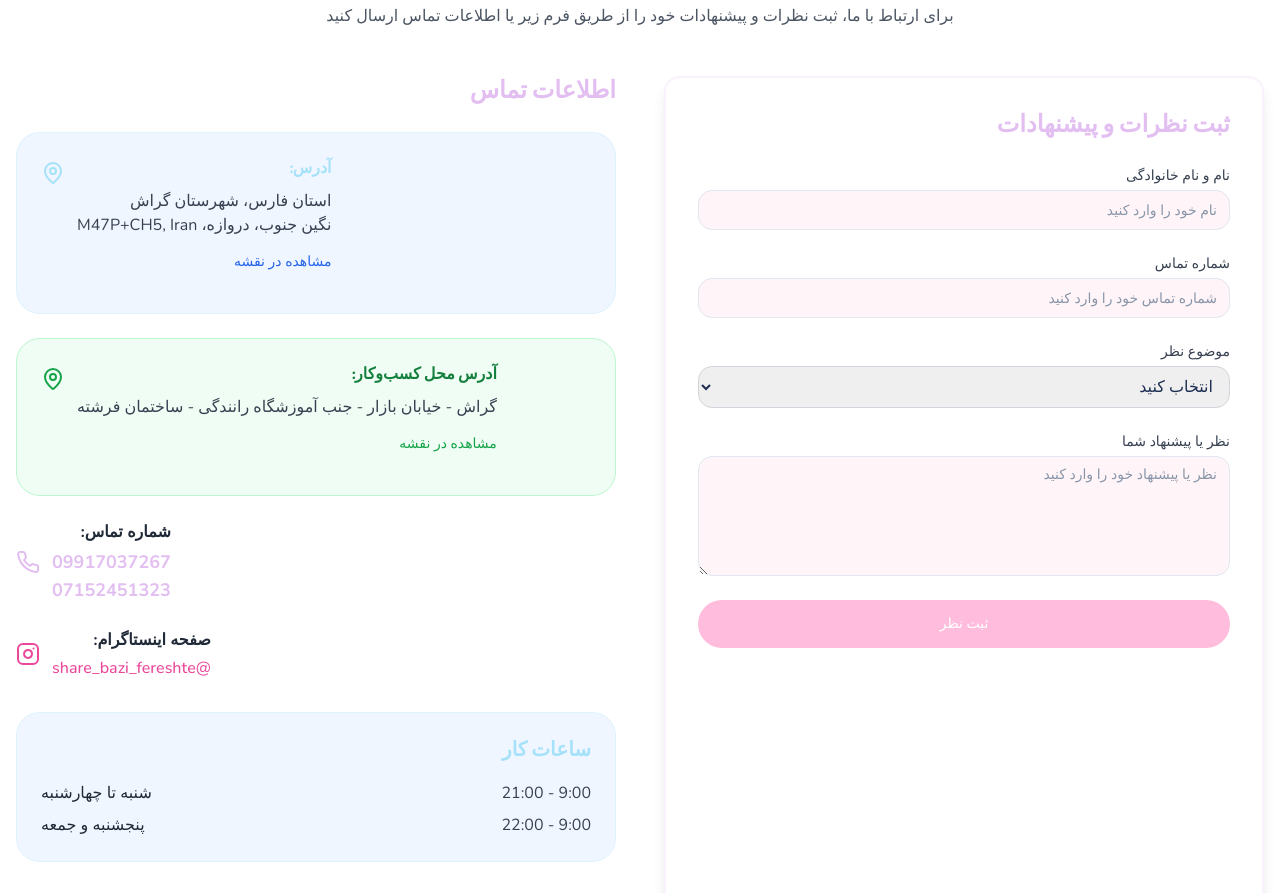
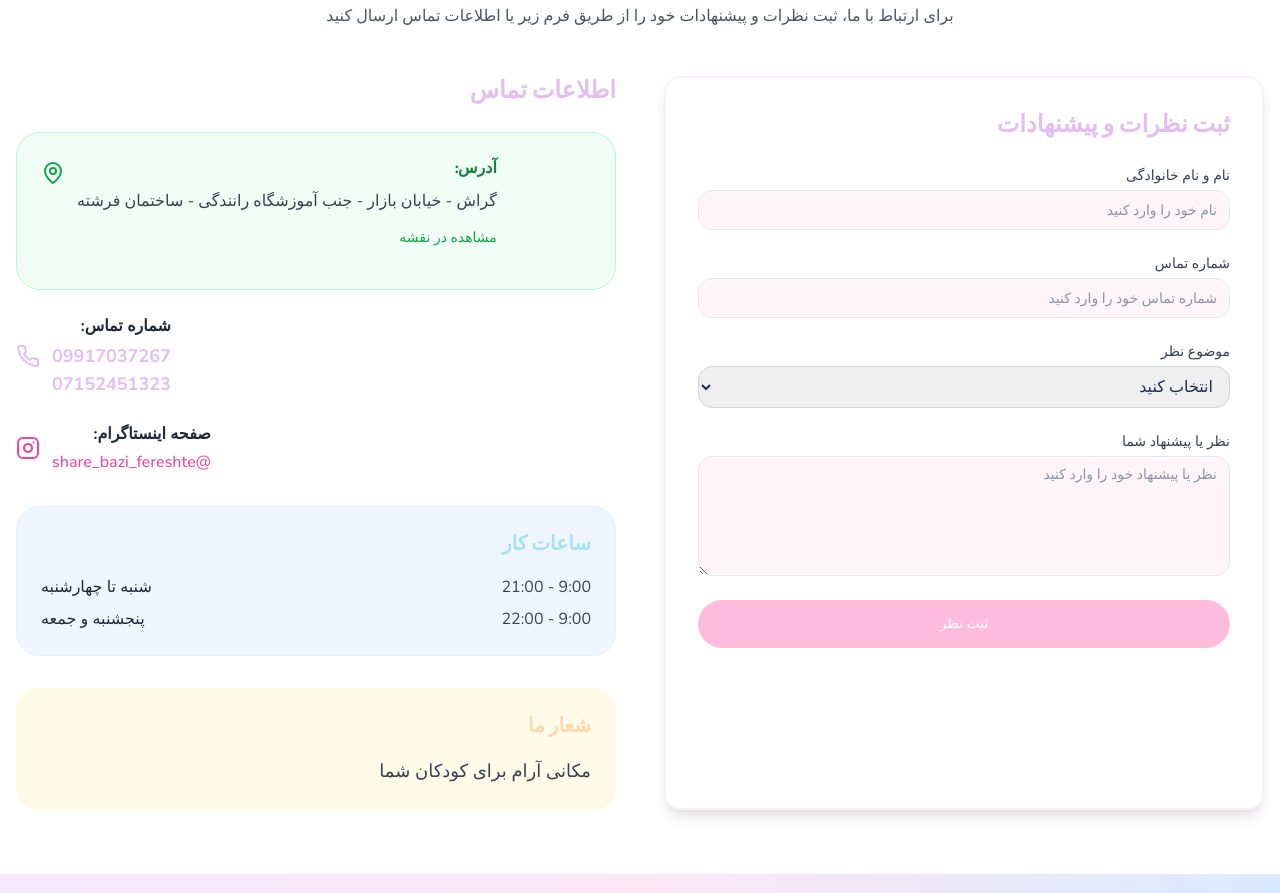
Before and after one commit to iRazavi/fereshteh-fun-world, a React (Vite) app: page / in a window 1280 px wide. Shown: the part 2300-3193 px from the top of the page. Built offline with nearby package versions, Linux system fonts and the light colour scheme.

Commit message:
Refactor: Update contact information
Removed "مشاهده در نقشه" and combined address fields in the contact section. Removed the business address.

```diff
--- a/src/components/Contact.tsx
+++ b/src/components/Contact.tsx
@@ -1,4 +1,3 @@
-
 import React from 'react';
 import { useForm } from 'react-hook-form';
 import { toast } from '@/hooks/use-toast';
@@ -101,31 +100,10 @@ const Contact = () => {
             <div>
               <h3 className="text-2xl font-bold mb-6 text-kid-purple text-right">اطلاعات تماس</h3>
               <div className="space-y-6 text-right">
-                <div className="bg-blue-50 rounded-3xl p-6 border border-kid-blue/20">
-                  <div className="flex items-start justify-end gap-3 mb-4">
-                    <div>
-                      <h4 className="font-bold text-kid-blue mb-2">آدرس:</h4>
-                      <p className="text-gray-700 mb-3">
-                        استان فارس، شهرستان گراش<br/>
-                        نگین جنوب، دروازه، M47P+CH5, Iran
-                      </p>
-                      <a
-                        href="https://maps.google.com/?q=M47P+CH5,Iran"
-                        target="_blank"
-                        rel="noopener noreferrer"
-                        className="text-blue-600 hover:underline text-sm"
-                      >
-                        مشاهده در نقشه
-                      </a>
-                    </div>
-                    <MapPin className="text-kid-blue h-6 w-6 flex-shrink-0 mt-1" />
-                  </div>
-                </div>
-
                 <div className="bg-green-50 rounded-3xl p-6 border border-green-200">
                   <div className="flex items-start justify-end gap-3 mb-4">
                     <div>
-                      <h4 className="font-bold text-green-700 mb-2">آدرس محل کسب‌وکار:</h4>
+                      <h4 className="font-bold text-green-700 mb-2">آدرس:</h4>
                       <p className="text-gray-700 mb-3">
                         گراش - خیابان بازار - جنب آموزشگاه رانندگی - ساختمان فرشته
                       </p>
```
